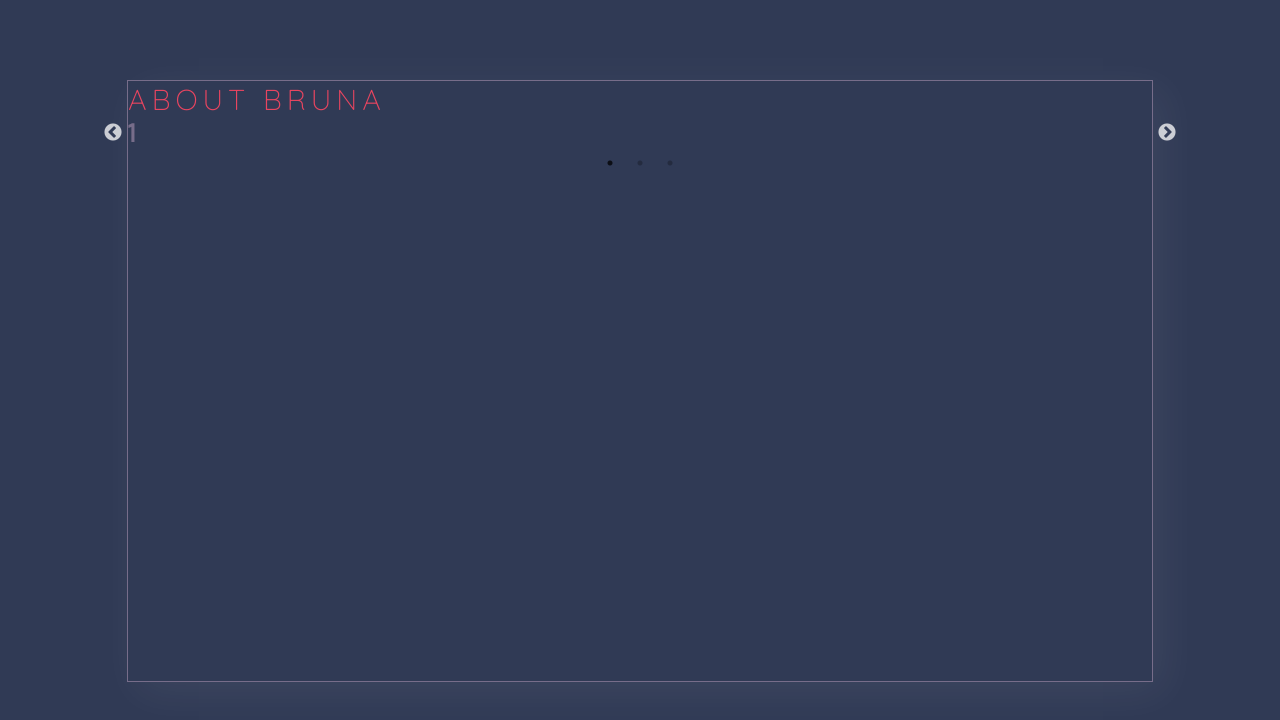
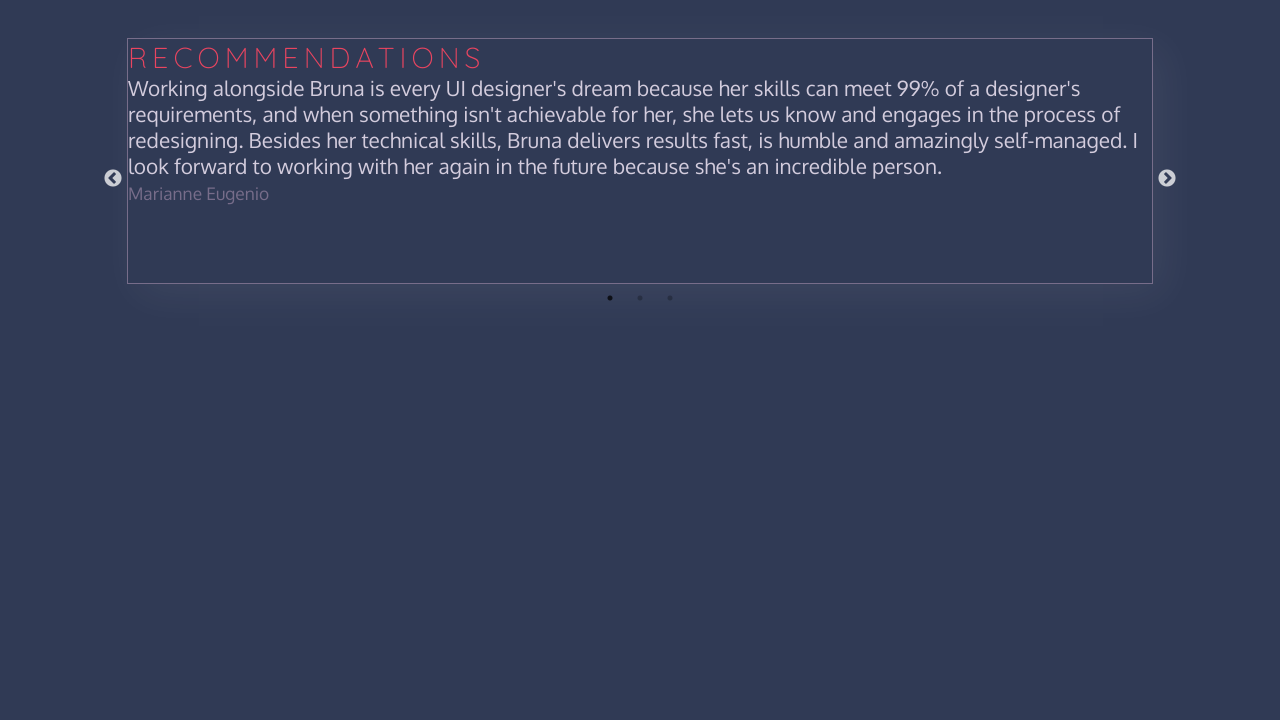
Before and after one commit to brunagerrard/portfolio, a React (Create React App) app: page /about in a window 1280 px wide. Shown: the top 720 px of the page. Built offline with nearby package versions, Linux system fonts and the light colour scheme; no server answers.

Commit message:
added recommendations

```diff
--- a/src/pages/About/about-styles.css
+++ b/src/pages/About/about-styles.css
@@ -1,7 +1,6 @@
 .about {
   width: 80vw;
-  height: 75vh;
-  margin: 10vh auto;
+  margin: 2.4rem auto;
 
   border: 1px solid var(--secondary);
   box-shadow: 10px 10px 40px rgba(255, 255, 255, 0.062);
@@ -18,11 +17,12 @@
   color: var(--highlight);
 }
 
+.about div {
+  width: 100%;
+  height: 100%;
+}
+
+
 .about p {
   color: var(--main-text-color);
 }
-
-.each-slide {
-  width: 100%;
-  height: 100%;
-}
--- a/src/pages/About/index.tsx
+++ b/src/pages/About/index.tsx
@@ -17,16 +17,19 @@ export default class About extends Component {
     };
     return (
       <div className="about">
-        <h2>about bruna</h2>
+        <h2>recommendations</h2>
         <Slider {...settings}>
           <div>
-            <h3>1</h3>
+            <p>Working alongside Bruna is every UI designer's dream because her skills can meet 99% of a designer's requirements, and when something isn't achievable for her, she lets us know and engages in the process of redesigning. Besides her technical skills, Bruna delivers results fast, is humble and amazingly self-managed. I look forward to working with her again in the future because she's an incredible person.</p>
+            <small>Marianne Eugenio</small>
           </div>
           <div>
-            <h3>2</h3>
+            <p>A raw talent waiting to be polished. I had the chance to work with Bruna for nearly a year while in charge of the sales team, and I noticed in her fundamental qualities in a modern professional. She's a studious and disciplined doer. After a few months working together, I promoted Bruna, giving her more responsibilities to take in, and was surprised by her dilligence in carrying out the tasks and interest in pursuing new knowledge. Even with a more introspective social profile she performs well in customer relations thanks to her communication and creativity skills - something I discovered over time when Bruna started producing amazing written content for our company's clients.</p>
+            <small>Guto Belchior</small>
           </div>
           <div>
-            <h3>3</h3>
+            <p>Bruna is a dedicated worker who's focused on problem-solving and performing well. One of her main qualities is her professional and resolutive posture even in face of unfavorable situations. It's someone who, given the opportunity, adds a lot to the team and the organization as a whole.</p>
+            <small>Henrique Vitta</small>
           </div>
         </Slider>
       </div>
```
